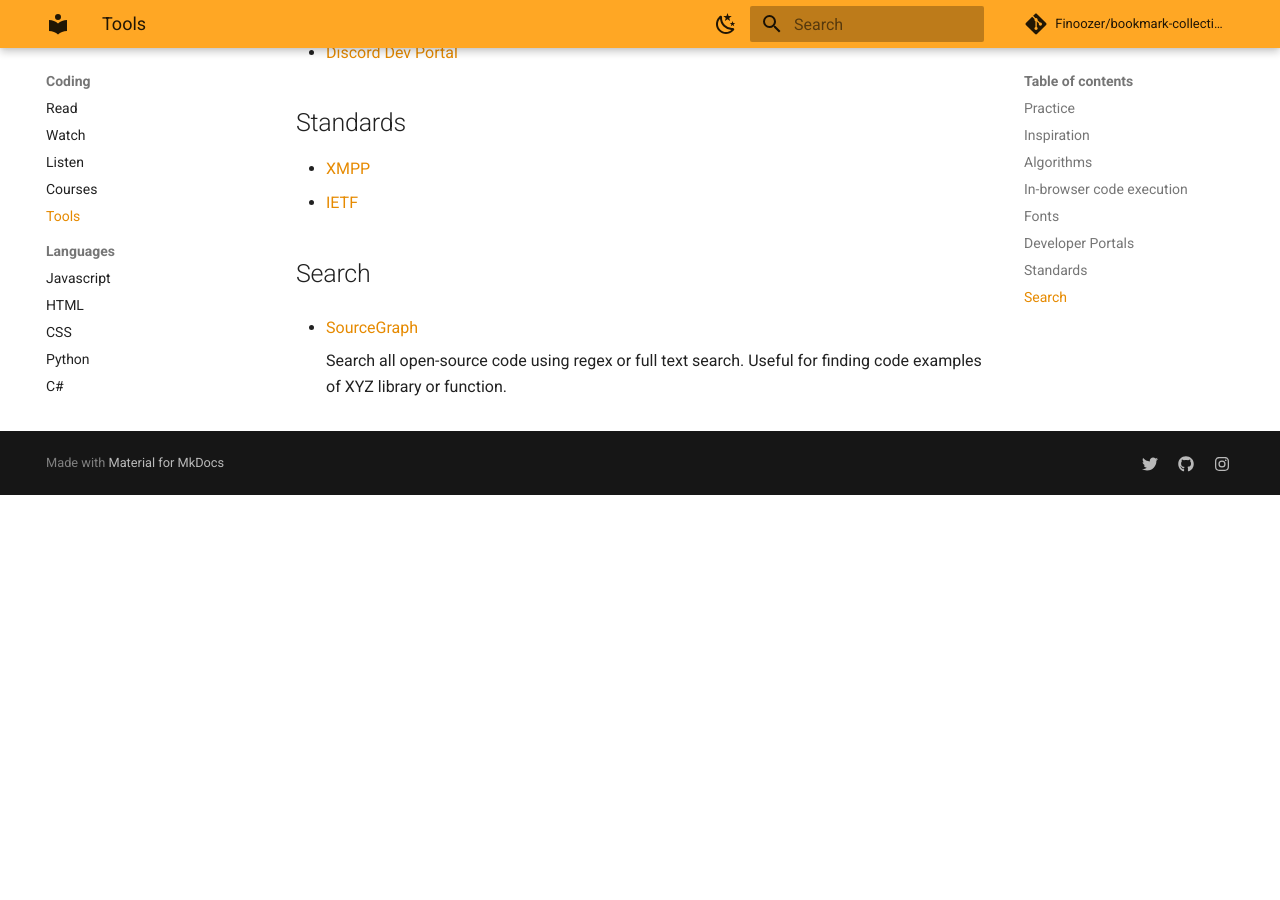
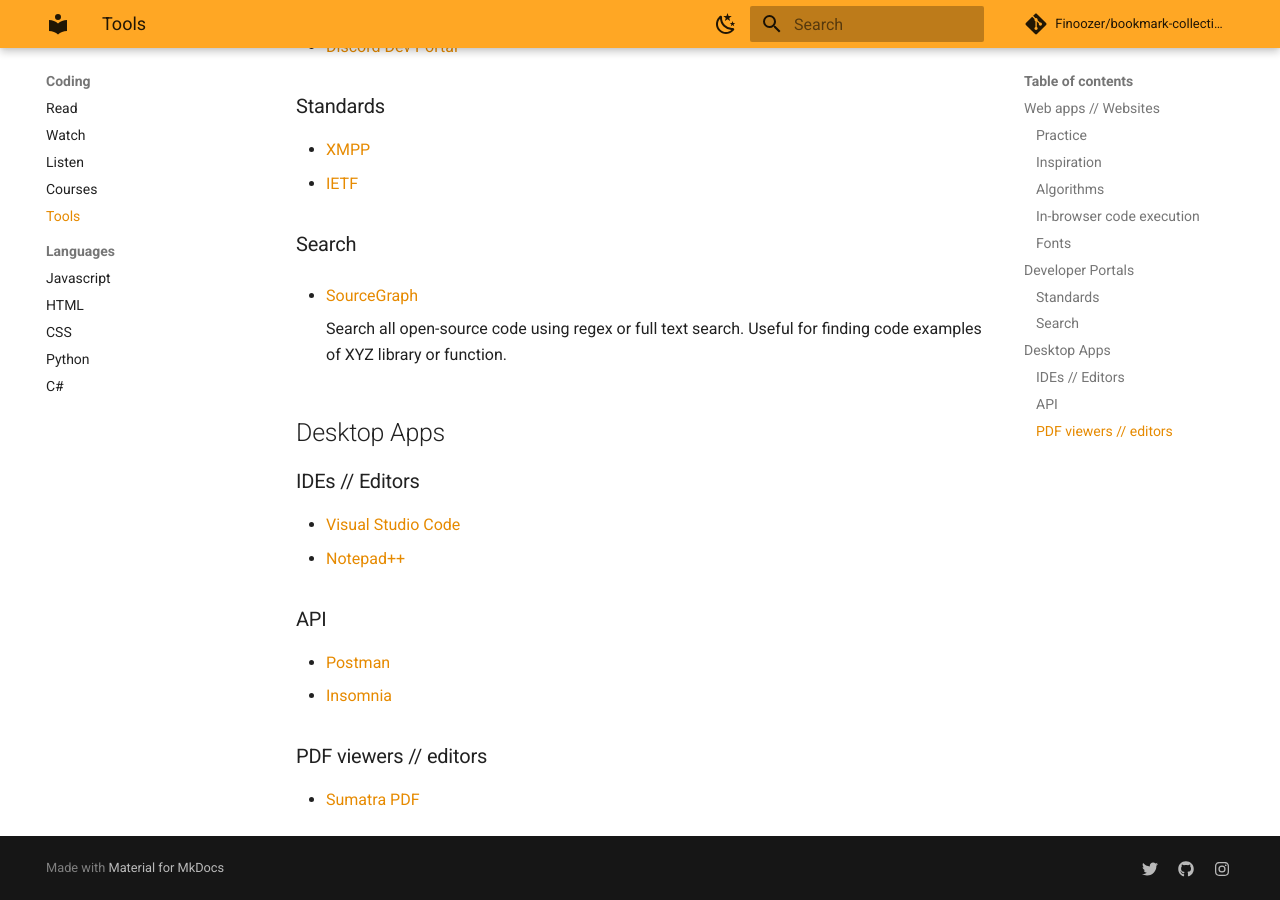
Before and after one commit to Finoozer/bookmark-collection, an MkDocs documentation site: the page built from docs/coding/tools.md, in a window 1280 px wide and 900 px high, scrolled down 1492 px. Built offline with MkDocs 1.6.1 and Material for MkDocs 9.7.7, drawn with Linux system fonts in a browser that asks for light colours; comment, search, counter and statistics services are not loaded; before the commit the page ends 1987 px from its top, so only the background shows below that.

Commit message:
add links, add nojs version

```diff
--- a/docs/coding/tools.md
+++ b/docs/coding/tools.md
@@ -1,4 +1,6 @@
-## Practice
+## Web apps // Websites
+
+### Practice
 
 - [CodeWars](https://www.codewars.com/)
 
@@ -16,13 +18,13 @@
 
     Try *Clash of Code* mode - battle against your friends in problem solving tasks.
 
-## Inspiration
+### Inspiration
 
 - [Clone Wars](https://gourav.io/clone-wars)
 
     100+ open-source clones and alternatives of popular sites like Airbnb, Amazon, Instagram, Netflix, Tiktok, Spotify, Whatsapp, Youtube, etc.
 
-## Algorithms
+### Algorithms
 
 - [VisuAlgo](https://visualgo.net/en)
 
@@ -34,7 +36,7 @@
 
 - [List of algorithms](https://www.wikiwand.com/en/List_of_algorithms)
 
-## In-browser code execution
+### In-browser code execution
 
 - [glot.io](https://glot.io/)
 
@@ -44,7 +46,7 @@
 
     Similar to glot.io
 
-## Fonts
+### Fonts
 
 - [Google Fonts](https://fonts.google.com/)
 
@@ -52,13 +54,29 @@
 
 - [Discord Dev Portal](https://discord.com/developers/applications/)
 
-## Standards
+### Standards
 
 - [XMPP](https://xmpp.org/)
 - [IETF](https://www.ietf.org/standards/)
 
-## Search
+### Search
 
 - [SourceGraph](https://sourcegraph.com/search)
 
     Search all open-source code using regex or full text search. Useful for finding code examples of XYZ library or function.
+
+## Desktop Apps
+
+### IDEs // Editors
+
+- [Visual Studio Code](https://code.visualstudio.com/)
+- [Notepad++](https://notepad-plus-plus.org/downloads/)
+
+### API
+
+- [Postman](https://www.postman.com/)
+- [Insomnia](https://insomnia.rest/)
+
+### PDF viewers // editors
+
+- [Sumatra PDF](https://www.sumatrapdfreader.org/free-pdf-reader)
```
Also changed, not shown: docs/coding/read.md (+1 -0 lines), docs/infosec/tools.md (+10 -0 lines), 1 other file.
